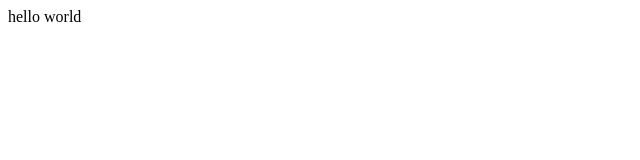
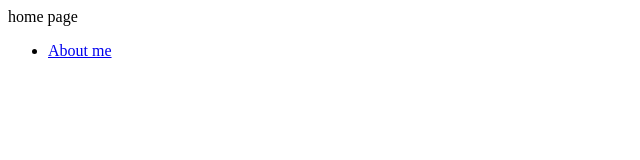
Before and after one commit to AnhTuNguyen0610/my-website, a plain HTML site: page index.html in a window 1280 px wide. Shown: the full height of the page, 0-640 px from the left. Drawn offline with Linux system fonts and the light colour scheme.

Commit message:
about feature

```diff
--- a/index.html
+++ b/index.html
@@ -5,6 +5,13 @@
     <title>Document</title>
 </head>
 <body>
-    hello world
+    home page
+    <ul>
+        <li>
+            <a href="./about.html">
+                About me
+            </a>
+        </li>
+    </ul>
 </body>
 </html>
```
Also changed, not shown: about.html (added, +10 -0 lines).
